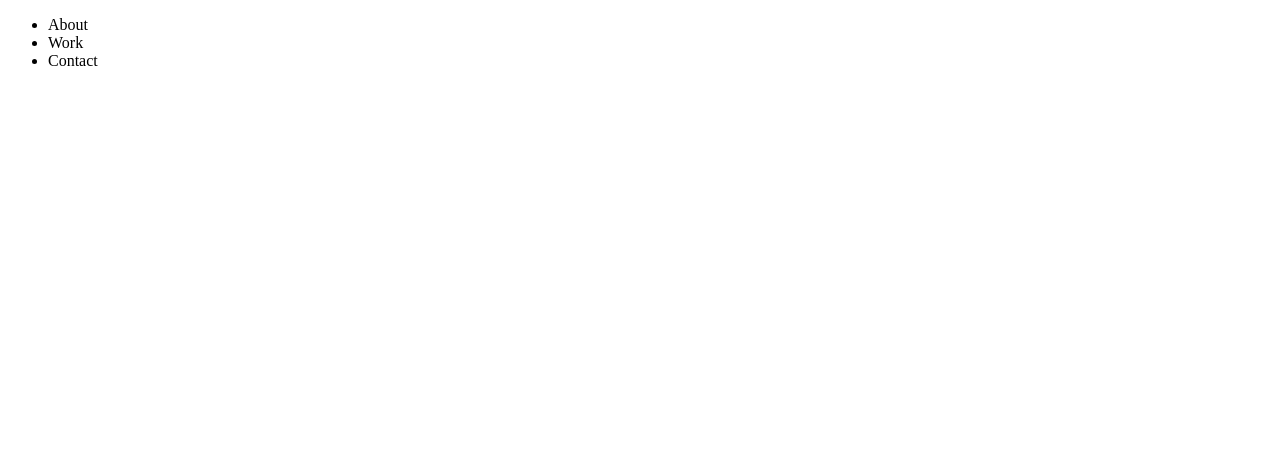
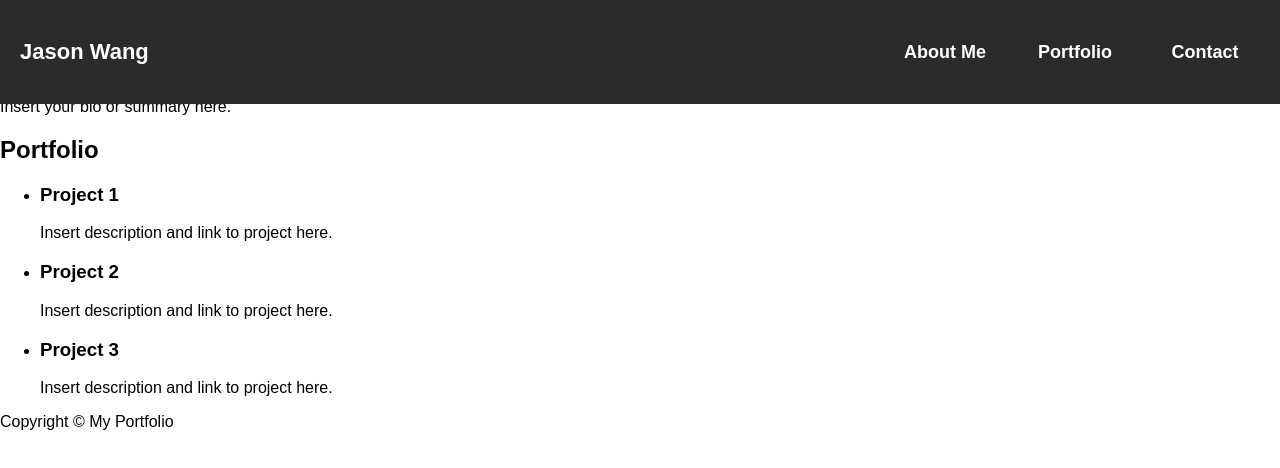
Before and after one commit to shiiiiinght/Web_Portfolio, a plain HTML site: page index.html in a window 1280 px wide. Drawn offline with Linux system fonts and the light colour scheme.

Commit message:
Reorganize & improve navigation bar

```diff
--- a/index.css
+++ b/index.css
@@ -0,0 +1,80 @@
+body{
+   margin: 0;
+   padding: 0;
+   font-family:Arial, Helvetica, sans-serif;
+   color: black;
+}
+
+/* Navigation Bar && Elements */
+header{
+   display: flex;
+   justify-content: space-between;
+   align-items: center;
+   background-color: rgb(43,43,43);
+   color: white;
+   margin: 0;
+   padding: 0;
+   position: fixed;
+   width: 100%;
+   height: 13vh;
+   top: 0;
+   left: 0;
+}
+
+#header-name{
+   margin: 0;
+   padding: 5px 10px 5px 10px;
+   font-size: 22px;
+   font-weight: bold;
+   margin-left: 10px;
+   min-width: 135px
+}
+
+nav {
+   border: none;
+   margin: 0;
+   padding: 5px 10px 5px 10px;
+}
+
+#nav-list{
+   border: 0;
+   margin: 0;
+   padding: 10px;
+   display: flex;
+   align-items: center;
+   justify-content: center;
+   list-style-type: none;
+}
+
+.nav{
+   border: none;
+   background-color: rgb(43,43,43);
+   color: white;
+   font-weight: bold;
+   margin-left: 20px;
+   cursor: pointer;
+   padding: 10px;
+   min-width: 90px;
+   border-radius: 8px;
+   text-align: center;
+   transform: background-color 0.15s;
+}
+
+.nav-content{
+   color: white;
+   font-size: 18px;
+   text-decoration: none;
+   transform: color 0.15s;
+}
+
+.nav:hover{
+   background-color: white;
+}
+
+.nav:hover .nav-content{
+   color: rgb(43,43,43);
+}
+/* Welcoming Section */
+.welcome{
+   margin-top: 50px;
+}
--- a/index.html
+++ b/index.html
@@ -1,18 +1,51 @@
 <!DOCTYPE html>
-<html lang="en">
-   <head>
-      <meta charset="UTF-8" />
-      <title>Jason Wang's Porfolio</title>
-      <link href="index.css" href="stylesheet" />
-   </head>
-   <body>
-      <!-- Navigation Bar-->
-      <nav class="nav" id="nav">
-         <ul class="nav-list">
-            <li>About</li>
-            <li>Work</li>
-            <li>Contact</li>
-         </ul>
+<html>
+  <head>
+    <title>My Portfolio</title>
+    <meta charset="utf-8">
+    <meta name="viewport" content="width=device-width, initial-scale=1.0">
+    <link rel="stylesheet" href="index.css"/>
+  </head>
+  <body>
+    <header>
+      <h1 id="header-name">Jason Wang</h1>
+      <nav>
+        <ul id="nav-list">
+          <li class="nav"><a href="#about-me" class="nav-content">About Me</a></li>
+          <li class="nav"><a href="#portfolio" class="nav-content">Portfolio</a></li>
+          <li class="nav"><a href="#contact" class="nav-content">Contact</a></li>
+        </ul>
       </nav>
-   </body>
+    </header>
+    <main class="welcome">
+      <section id="about-me">
+        <h2>About Me</h2>
+        <p>Insert your bio or summary here.</p>
+      </section>
+      <section id="portfolio">
+        <h2>Portfolio</h2>
+        <ul>
+          <li>
+            <h3>Project 1</h3>
+            <p>Insert description and link to project here.</p>
+          </li>
+          <li>
+            <h3>Project 2</h3>
+            <p>Insert description and link to project here.</p>
+          </li>
+          <li>
+            <h3>Project 3</h3>
+            <p>Insert description and link to project here.</p>
+          </li>
+        </ul>
+      </section>
+
+      <!-- Contact Section -->
+      <section id="contact">
+      </section>
+    </main>
+    <footer>
+      <p>Copyright &copy; My Portfolio</p>
+    </footer>
+  </body>
 </html>
```
Also changed, not shown: documentation.txt (added), sub-pages/Education/fvhs.html (deleted), sub-pages/Education/occ.html (deleted), sub-pages/Experiences/coding.html (deleted), sub-pages/Experiences/leadership.html (deleted), sub-pages/Experiences/ncas.html (deleted), sub-pages/Experiences/robotics.html (deleted), sub-pages/coding.html (added), sub-pages/leadership.html (added), sub-pages/ncas.html (added), sub-pages/projects.html (added), sub-pages/robotics.html (added).
